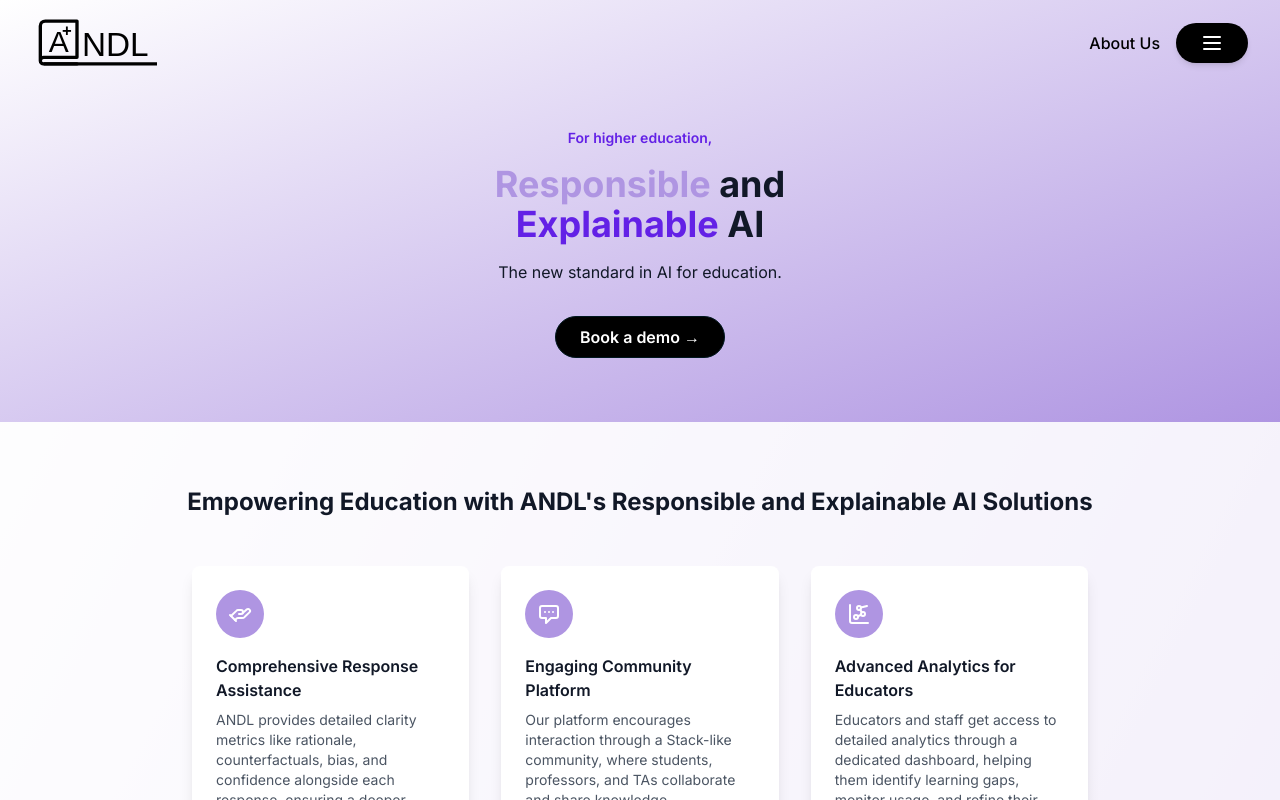
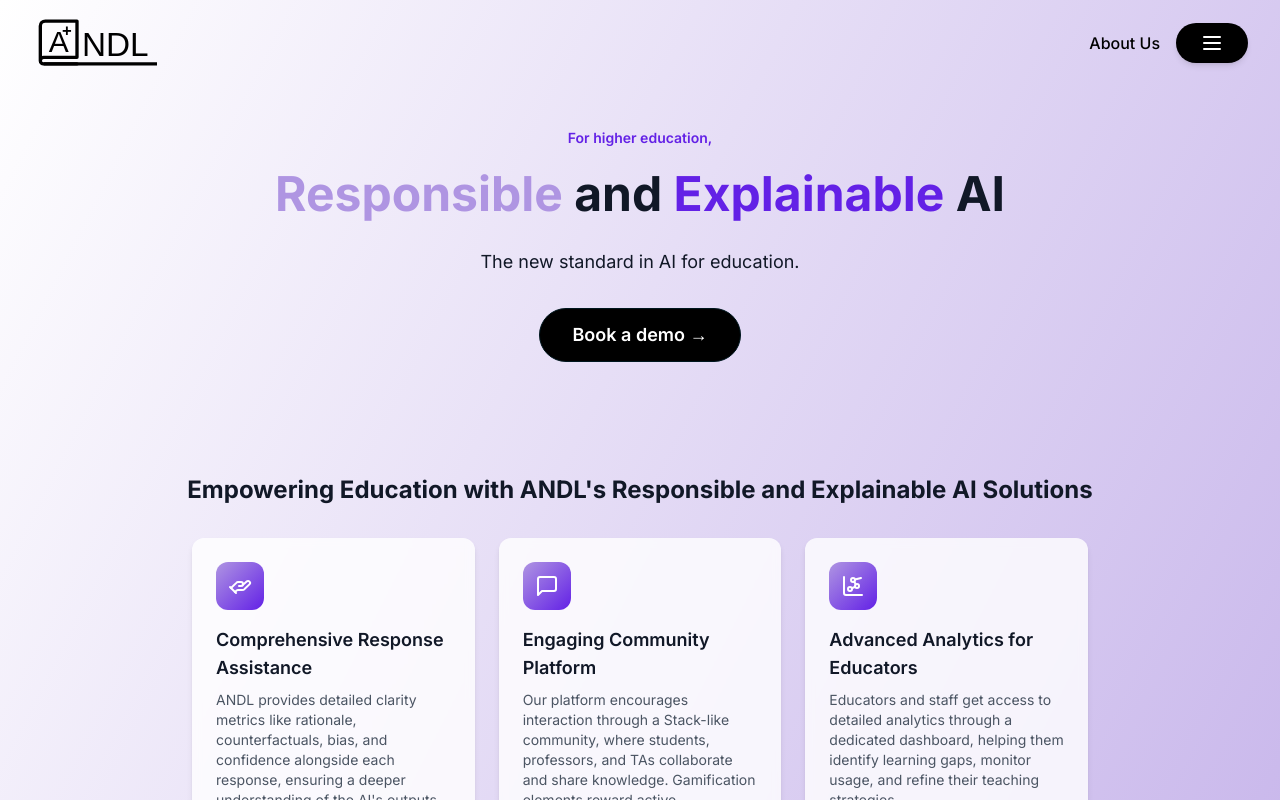
Before and after one commit to AtillaColak/andl-promotion, a Next.js app: page / in a window 1280 px wide. Shown: the top 800 px of the page. Built offline with nearby package versions, Linux system fonts and the light colour scheme; no server answers.

Commit message:
Gucci Mane

```diff
--- a/app/globals.css
+++ b/app/globals.css
@@ -2,9 +2,37 @@
 @tailwind components;
 @tailwind utilities;
 
+html {
+  min-height: 100%;
+  display: flex;
+  flex-direction: column;
+}
+
 body {
+  flex-grow: 1;
   overflow-x: hidden;
-    background-color: #c8bad5; /* Black background */
+  background-color: #e4ddf0;
+  position: relative;
+}
+
+body::before,
+body::after {
+  content: '';
+  position: fixed;
+  left: 0;
+  right: 0;
+  height: 500px;
+  z-index: -1;
+}
+
+body::before {
+  top: 0;
+  background: linear-gradient(to bottom right, #ffffff, #AF95E2);
+}
+
+body::after {
+  bottom: 0;
+  background: white;
 }
 
 /* Dots Animation */
--- a/components/features.tsx
+++ b/components/features.tsx
@@ -1,22 +1,20 @@
-import React from 'react';
-import { HandHelping, ChartNetwork } from 'lucide-react';
+import React from 'react'
+import { HandHelping, ChartNetwork, MessageSquare } from 'lucide-react'
 
 export default function Features() {
   return (
-    <section id="features" className="px-4 py-16 bg-white bg-opacity-80">
-      <h2 className="text-2xl font-bold text-center mb-12">
+    <section id="features" className="px-4 py-12 relative -z-10">
+      <h2 className="text-2xl font-bold text-center mb-8">
         Empowering Education with ANDL's Responsible and Explainable AI Solutions
       </h2>
-      <div className="grid grid-cols-1 md:grid-cols-3 gap-8 max-w-4xl mx-auto">
+      <div className="grid grid-cols-1 md:grid-cols-3 gap-6 max-w-4xl mx-auto">
         <FeatureCard
           icon={<HandHelping className="w-6 h-6 text-white" />}
           title="Comprehensive Response Assistance"
-          description="ANDL provides detailed clarity metrics like rationale, counterfactuals, bias, and confidence alongside each response, ensuring a deeper understanding of the AI’s outputs."
+          description="ANDL provides detailed clarity metrics like rationale, counterfactuals, bias, and confidence alongside each response, ensuring a deeper understanding of the AI's outputs."
         />
         <FeatureCard
-          icon={<svg xmlns="http://www.w3.org/2000/svg" fill="none" viewBox="0 0 24 24" stroke="currentColor" className="w-6 h-6 text-white">
-            <path strokeLinecap="round" strokeLinejoin="round" strokeWidth={2} d="M8 10h.01M12 10h.01M16 10h.01M9 16H5a2 2 0 01-2-2V6a2 2 0 012-2h14a2 2 0 012 2v8a2 2 0 01-2 2h-5l-5 5v-5z" />
-          </svg>}
+          icon={<MessageSquare className="w-6 h-6 text-white" />}
           title="Engaging Community Platform"
           description="Our platform encourages interaction through a Stack-like community, where students, professors, and TAs collaborate and share knowledge. Gamification elements reward active participation and contributions."
         />
@@ -27,17 +25,17 @@
         />
       </div>
     </section>
-  );
+  )
 }
 
-function FeatureCard({ icon, title, description }: {icon: any, title: any, description: any}) {
+const FeatureCard = ({ icon, title, description }) => {
   return (
-    <div className="bg-white p-6 rounded-lg shadow-lg transition-all duration-300 hover:shadow-xl hover:-translate-y-1">
-      <div className="w-12 h-12 bg-[#AF95E2] rounded-full mb-4 flex items-center justify-center">
+    <div className="bg-white bg-opacity-80 p-6 rounded-xl shadow-md transition-all duration-300 hover:shadow-lg hover:-translate-y-1 backdrop-blur-sm">
+      <div className="w-12 h-12 bg-gradient-to-br from-[#AF95E2] to-[#6321E6] rounded-xl mb-4 flex items-center justify-center transition-transform duration-300 hover:rotate-3">
         {icon}
       </div>
-      <h3 className="font-semibold mb-2">{title}</h3>
+      <h3 className="text-lg font-semibold mb-2">{title}</h3>
       <p className="text-sm text-gray-600">{description}</p>
     </div>
-  );
+  )
 }
--- a/components/hero.tsx
+++ b/components/hero.tsx
@@ -1,19 +1,21 @@
 import React from 'react'
 
-export default function HeroAndDemo() {
+export default function HeroAndDemo(){
     return (
-    <section id="hero" className="px-4 py-32 pb-16 text-center bg-gradient-to-br from-white to-[#AF95E2]">
+      <section id="hero" className="px-4 py-32 pb-16 text-center relative -z-10 overflow-hidden">
         <h2 className="text-sm font-semibold text-[#6321E6] mb-4">For higher education,</h2>
-      <h1 className="text-4xl font-bold mb-4">
-        <span className="text-[#AF95E2]">Responsible</span> and
-        <br />
+        <h1 className="text-5xl font-bold mb-6 leading-tight">
+          <span className="text-[#AF95E2]">Responsible</span> and{' '}
           <span className="text-[#6321E6]">Explainable</span> AI
         </h1>
-      <p className="mb-8 max-w-2xl mx-auto">
+        <p className="mb-8 max-w-2xl mx-auto text-lg">
           The new standard in AI for education.
         </p>
         <div className="flex justify-center gap-4 mb-0">
-        <a href="mailto:team@andl.io" className="border border-[#00171f] text-white hover:bg-hs-secondary px-6 py-2 rounded-full font-semibold bg-black transition-all duration-300">
+          <a
+            href="mailto:team@andl.io"
+            className="border border-[#00171f] text-white hover:bg-[#AF95E2] hover:text-black px-8 py-3 rounded-full font-semibold bg-black transition-all duration-300 text-lg"
+          >
             Book a demo →
           </a>
         </div>
```
Lines whose indentation alone changed are shown as unchanged.
